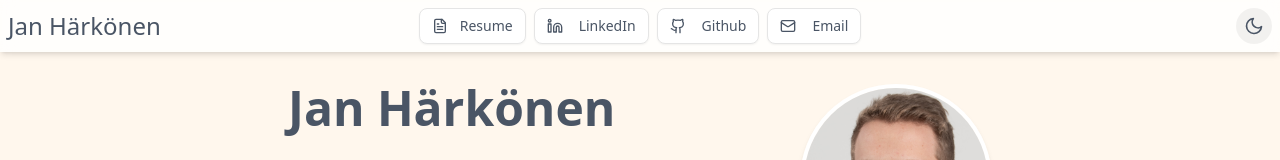
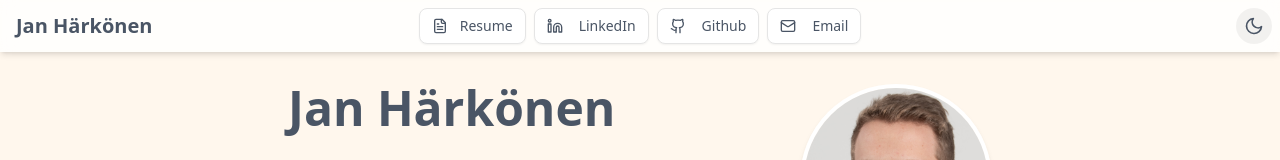
Before and after one commit to janharkonen/JanHarkonenPortfolio, a Next.js app: page / in a window 1280 px wide. Shown: the top 160 px of the page. Built offline with nearby package versions, Linux system fonts and the light colour scheme.

Commit message:
improve header

```diff
--- a/src/components/header/Header.tsx
+++ b/src/components/header/Header.tsx
@@ -9,7 +9,12 @@ export default function Header() {
     <header className="p-2 sm:p-2 text-l sm:text-2xl sticky top-0 z-50 w-full bg-white/80 dark:bg-gray-950/80 backdrop-blur-sm shadow-md dark:shadow-gray-800">
       <div className="flex flex-row items-center">
         <div className="flex-1 flex justify-start text-wrap">
-          <Link href="/">Jan Härkönen</Link>
+          <Link
+              href="/"
+              className="text-l sm:text-xl sm:px-2 font-semibold hover:text-primary transition-colors"
+            >
+              Jan Härkönen
+            </Link>
         </div>
         <div className="flex justify-center">
           <ContactMe />
```
